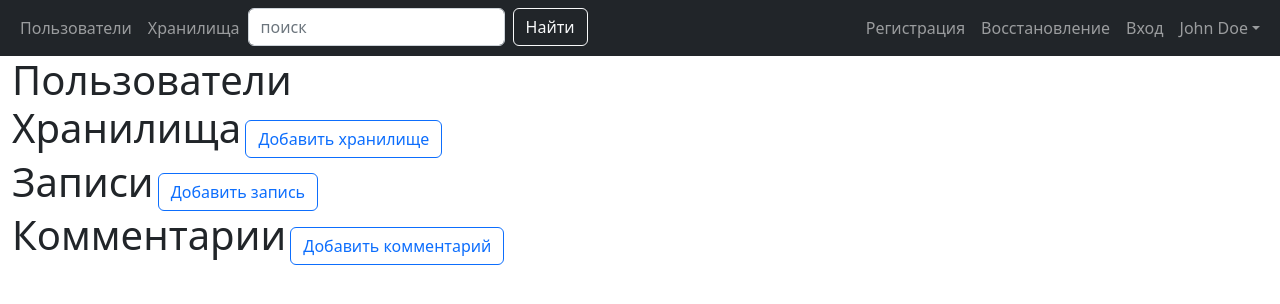
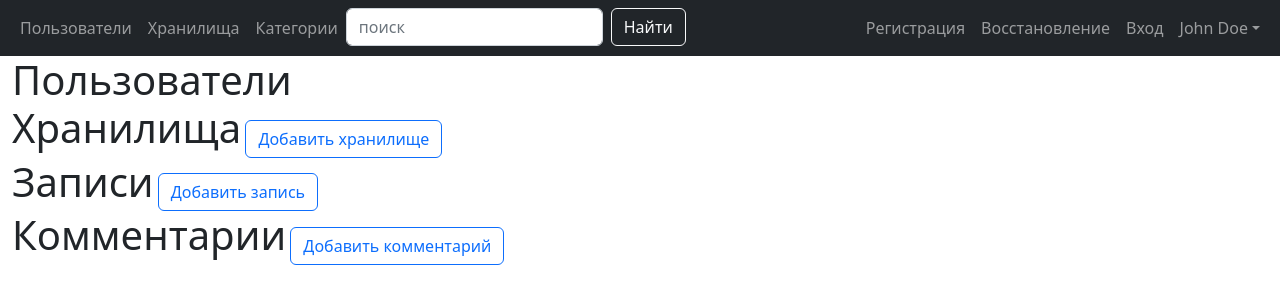
Before and after one commit to artabramov/app-frontend, a plain HTML site: page index.html in a window 1280 px wide. Drawn offline with Linux system fonts and the light colour scheme.

Commit message:
minor fix

```diff
--- a/index.html
+++ b/index.html
@@ -32,6 +32,9 @@
               </li>
               <li class="nav-item">
                 <a id="navbar-volumes" class="nav-link" href="#">Volumes</a>
+              </li>
+              <li class="nav-item">
+                <a id="navbar-categories" class="nav-link" href="#">Categories</a>
               </li>
               <li class="nav-item">
                 <form class="d-flex" role="search">
--- a/js/i18n.js
+++ b/js/i18n.js
@@ -29,6 +29,7 @@ const I18N =
     "navbar": {
         "users": "Пользователи",
         "volumes": "Хранилища",
+        "categories": "Категории",
         "search-submit": "Найти",
         "register": "Регистрация",
         "restore": "Восстановление",
```
